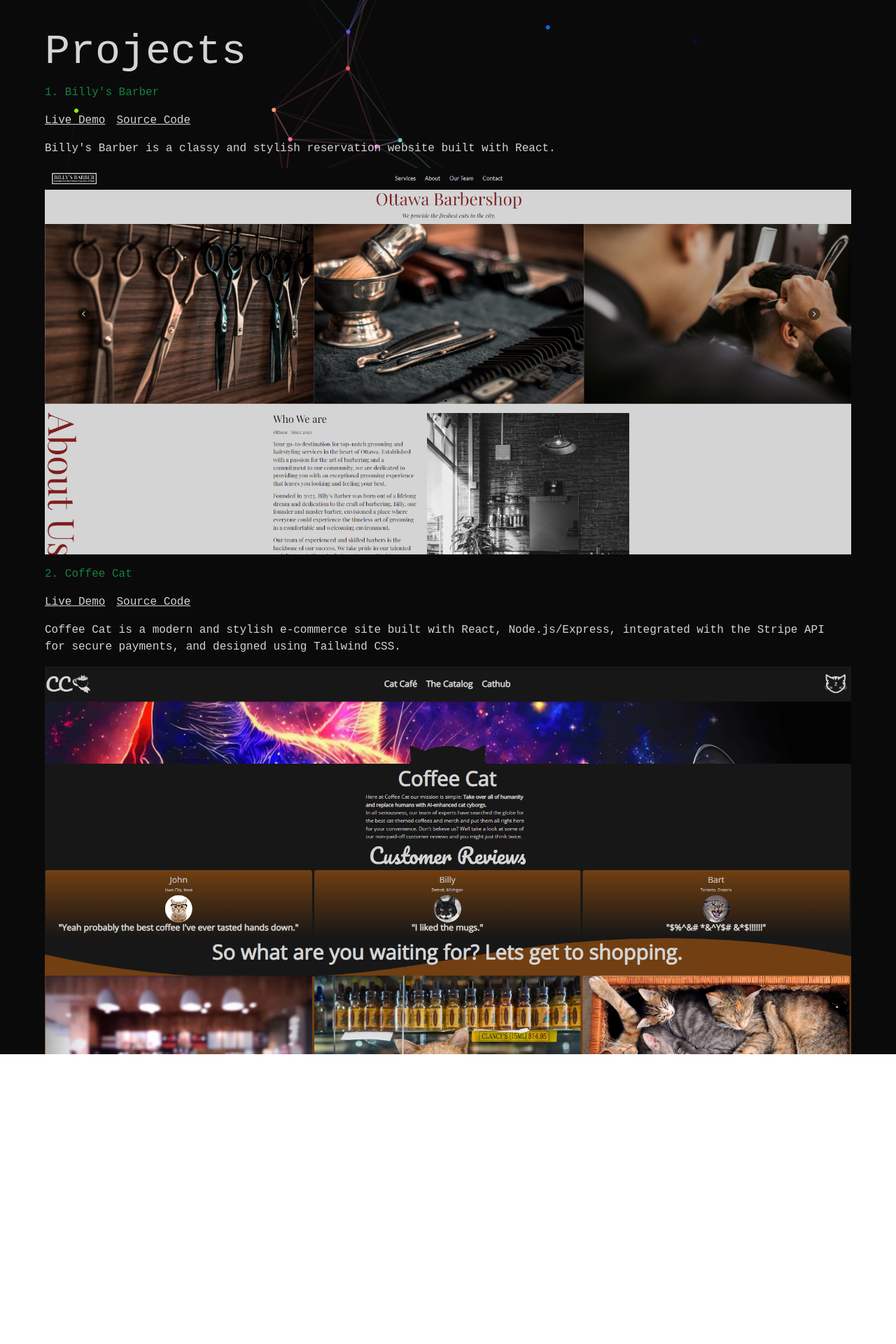
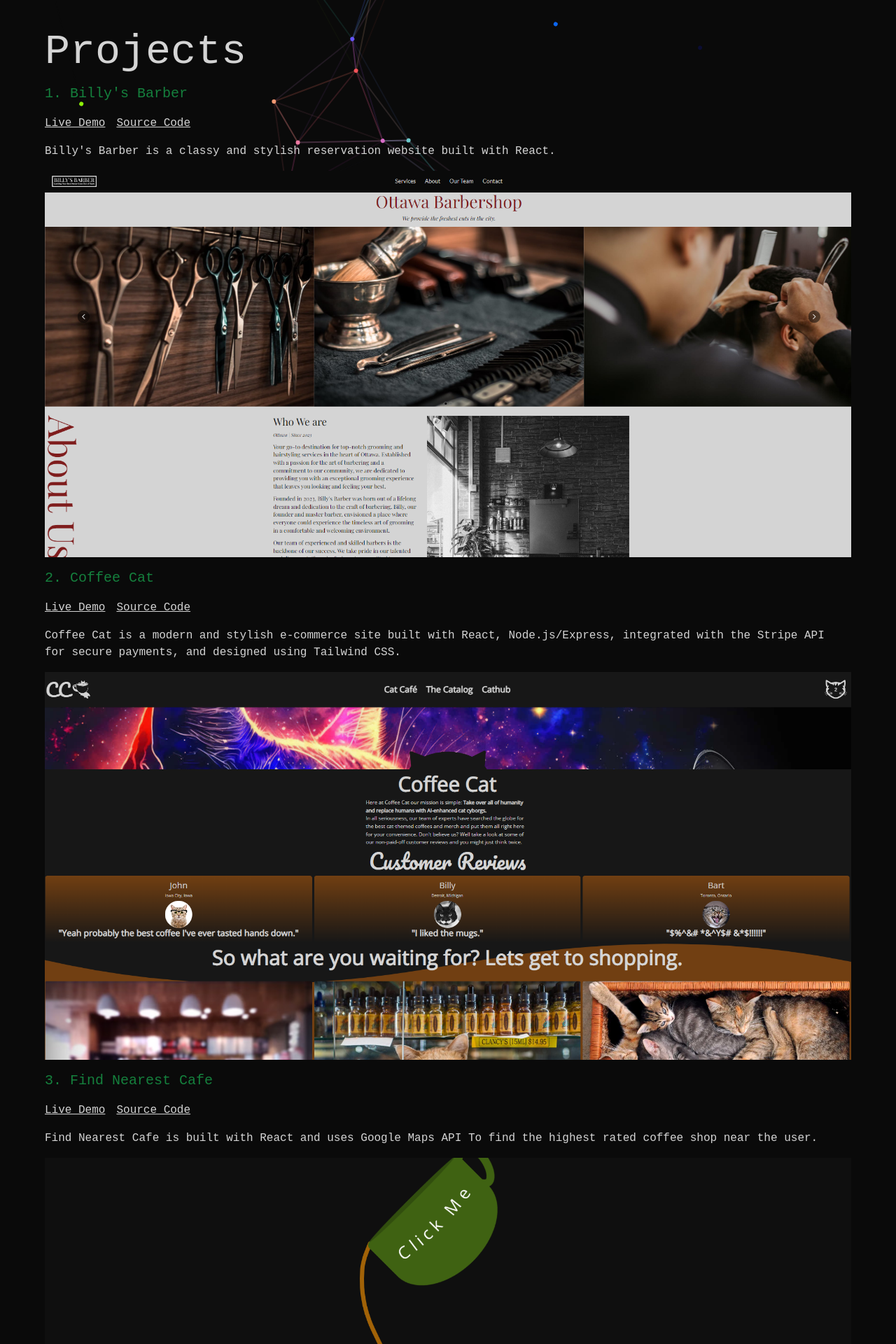
Before and after one commit to joayo13/portfolio, a React (Create React App) app: page / in a window 1280 px wide. Shown: the part 340-2260 px from the top of the page at 70% size. Before the commit the page ends 1846 px from the top, so only its background shows below. Built offline with nearby package versions, Linux system fonts and the light colour scheme.

Commit message:
added 3rd project, resized project titles to xl to be more noticable

```diff
--- a/src/Home.js
+++ b/src/Home.js
@@ -1,8 +1,11 @@
 import React, { useEffect, useState } from 'react'
 import billysbarber from './images/billysbarber.png'
 import coffeecat from './images/coffeecat.png'
+import findnearestcafe from './images/findnearestcafe.png'
 import billysbarbermobile from './images/billysbarbermobile.png'
 import coffeecatmobile from './images/coffeecatmobile.png'
+import findnearestcafemobile from './images/findnearestcafemobile.png'
+
 
 function Home() {
    useEffect(() => {
@@ -48,7 +51,7 @@ function Home() {
             <h1 className='text-6xl py-4'>Projects</h1>
             <ul className='flex flex-col gap-4'>
               <span>
-                <h2 className='text-green-700 pb-4'>1. Billy's Barber</h2>
+                <h2 className='text-green-700 pb-4 text-xl'>1. Billy's Barber</h2>
                 <a href='https://billysbarber.netlify.app' className='underline pr-4'>Live Demo</a>
                 <a href='https://github.com/joayo13/barbershop' className='underline'>Source Code</a>
               </span>
@@ -56,12 +59,19 @@ function Home() {
               <p>Billy's Barber is a classy and stylish reservation website built with React.</p>
               <img src={mobile ? billysbarbermobile : billysbarber}></img>
               <span>
-                <h2 className='text-green-700 pb-4'>2. Coffee Cat</h2>
+                <h2 className='text-green-700 pb-4 text-xl'>2. Coffee Cat</h2>
                 <a href='https://coffeecat.netlify.app' className='underline pr-4'>Live Demo</a>
                 <a href='https://github.com/joayo13/coffeecat' className='underline'>Source Code</a>
               </span>
               <p>Coffee Cat is a modern and stylish e-commerce site built with React, Node.js/Express, integrated with the Stripe API for secure payments, and designed using Tailwind CSS.</p>
               <img src={mobile ? coffeecatmobile: coffeecat}></img>
+              <span>
+                <h2 className='text-green-700 pb-4 text-xl'>3. Find Nearest Cafe</h2>
+                <a href='https://findnearestcafe.netlify.app' className='underline pr-4'>Live Demo</a>
+                <a href='https://github.com/joayo13/findnearestcafe' className='underline'>Source Code</a>
+              </span>
+              <p>Find Nearest Cafe is built with React and uses Google Maps API To find the highest rated coffee shop near the user.</p>
+              <img src={mobile ? findnearestcafemobile: findnearestcafe}></img>
             </ul>
             </section>
         </main>
```
Also changed, not shown: src/images/findnearestcafe.png (added), src/images/findnearestcafemobile.png (added).
